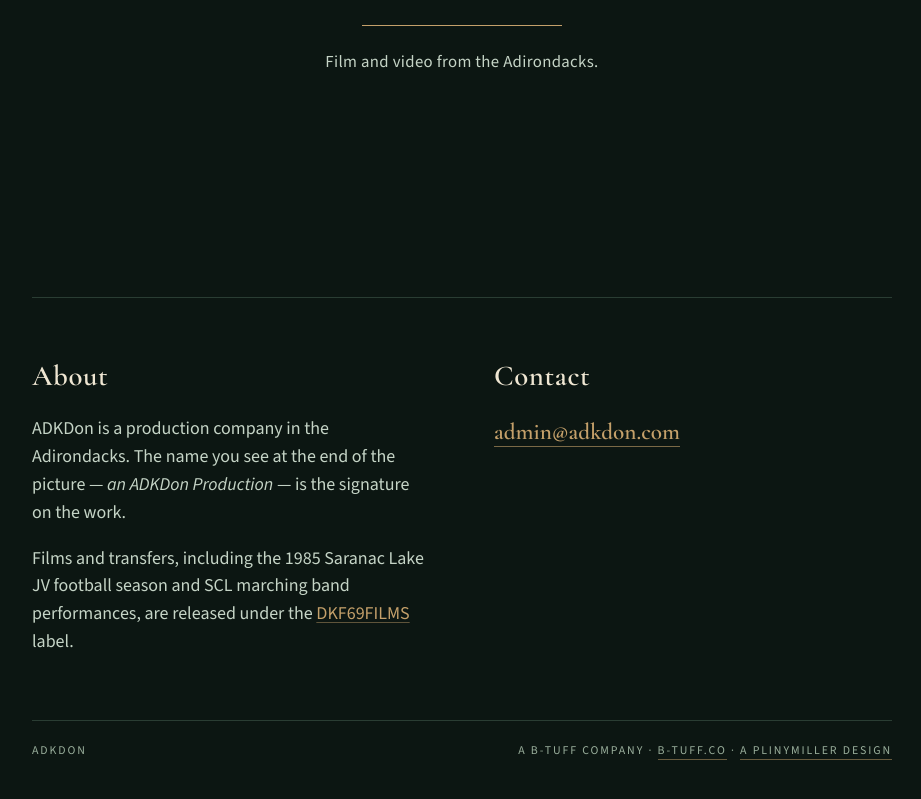
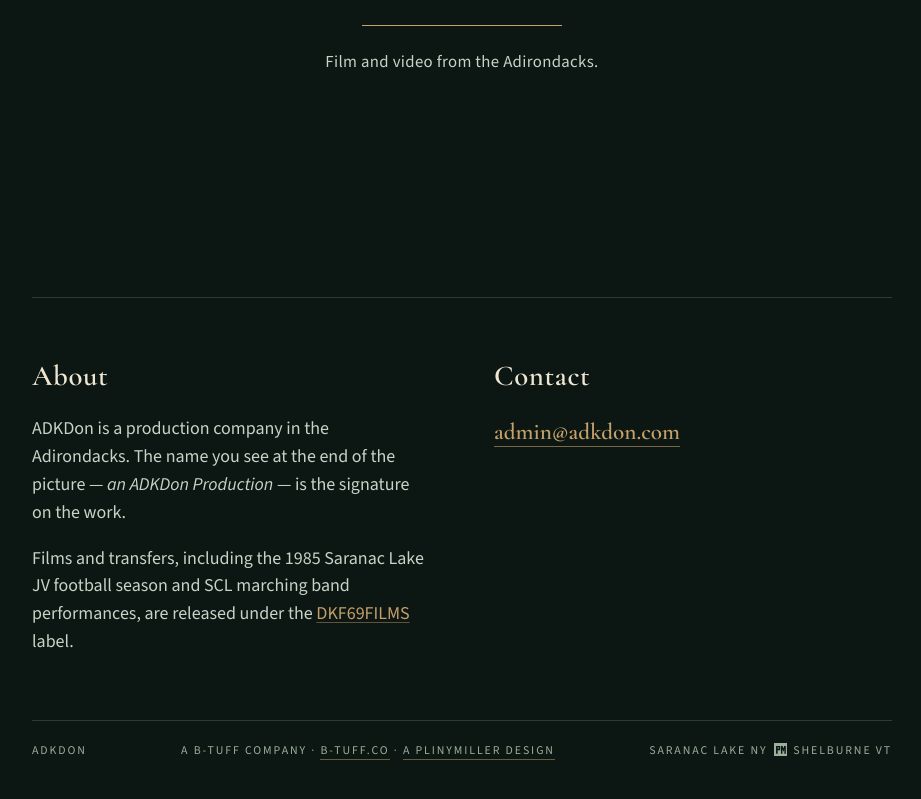
Before and after one commit to plinymiller/adkdon.com, a plain HTML site: page index.html in a window 1280 px wide. Shown: the part 473-1272 px from the top of the page, without its empty margins (178-1099 px from the left). Drawn offline with nearby package versions, Linux system fonts and the light colour scheme.

Commit message:
Footer: Saranac Lake NY [Pliny Miller mark] Shelburne VT

```diff
--- a/index.html
+++ b/index.html
@@ -137,6 +137,7 @@
     .hero { min-height: 78svh; padding-bottom: 48px; }
     main { grid-template-columns: 1fr; gap: 36px; padding-top: 40px; }
   }
+.pm-loc{white-space:nowrap}.pm-mark{display:inline-block;width:1.15em;height:1.15em;vertical-align:-.2em;margin:0 .15em}
 </style>
 </head>
 <body>
@@ -167,6 +168,7 @@
   <footer>
     <span>ADKDon</span>
     <span>a B-Tuff Company · <a href="https://b-tuff.co">B-Tuff.co</a> · <a href="https://plinymiller.com/">a plinymiller design</a></span>
+    <span class="pm-loc">Saranac Lake NY <svg class="pm-mark" xmlns="http://www.w3.org/2000/svg" viewBox="0 0 16 16" width="1.15em" height="1.15em" role="img" aria-label="Pliny Miller" focusable="false"><title>Pliny Miller</title><path fill="currentColor" fill-rule="evenodd" d="M0 0H16V16H0ZM2.4 3.4H7.3V8.6H4.3V12.6H2.4ZM4.3 5.1V6.9H5.5V5.1ZM8.2 3.4H10.1L11.05 6.6L12 3.4H13.9V12.6H12.2V7.4L11.05 10.4L9.9 7.4V12.6H8.2Z"/></svg> Shelburne VT</span>
   </footer>
 </body>
 </html>
```
